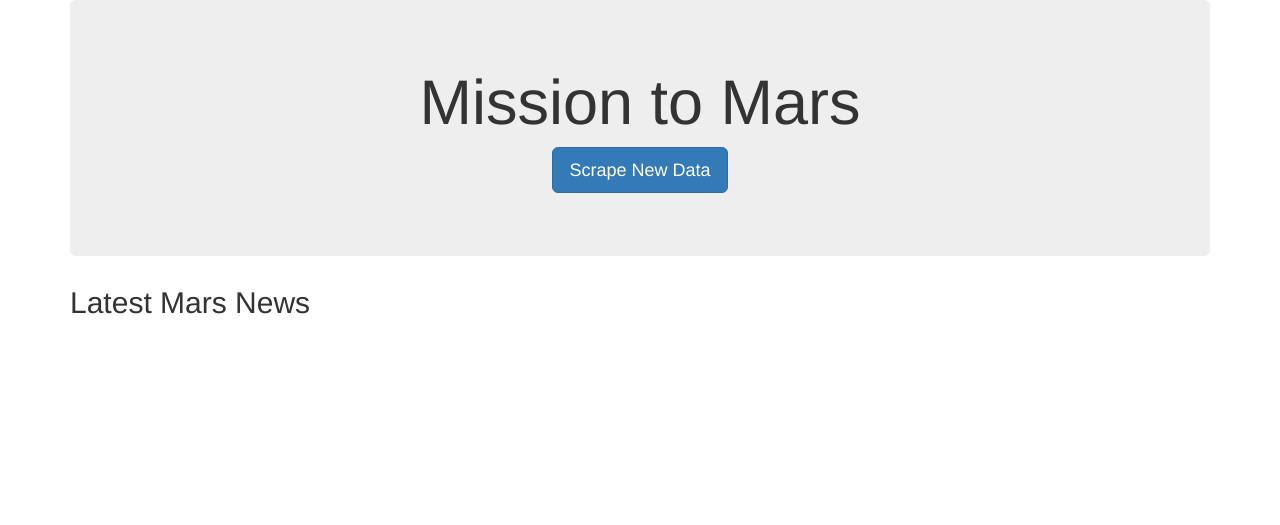
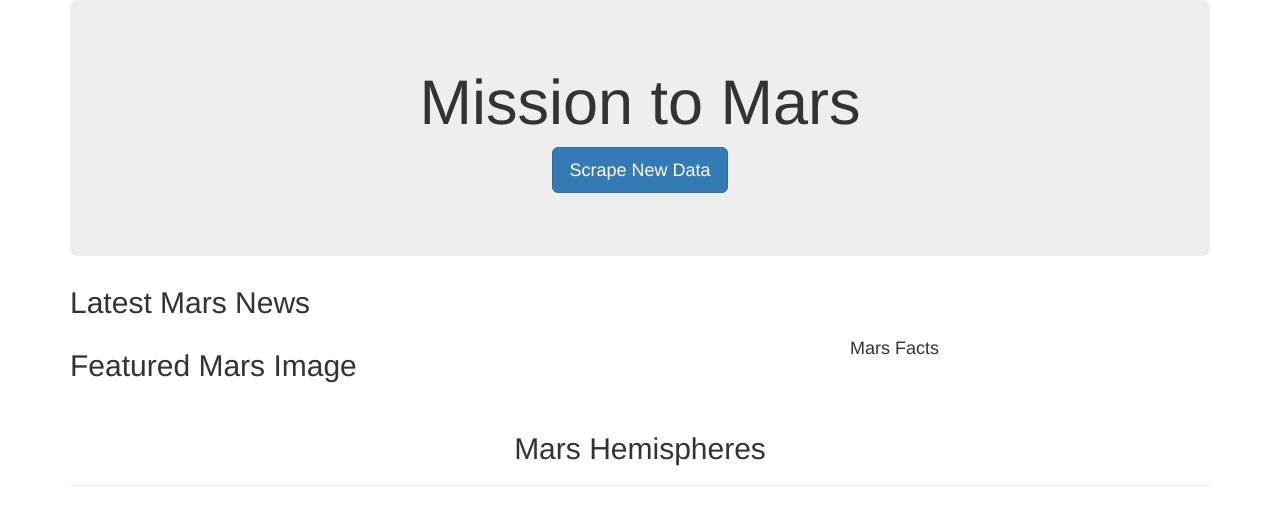
Before and after one commit to ludanzhan/Web-Scapping-from-NASA-website, a Flask app: page / in a window 1280 px wide. Shown: the top 525 px of the page. Run offline with Flask 2, Linux system fonts and the light colour scheme; data that the repository does not hold is empty; some libraries are stand-ins or nearby versions.

Commit message:
updating html

```diff
--- a/Missions_to_Mars/templates/index.html
+++ b/Missions_to_Mars/templates/index.html
@@ -24,6 +24,28 @@
       <p>{{mars.news_p}}</p>
     </div>
 
+    <div class="row">
+      <div class="col-md-8 border">
+        <h2>Featured Mars Image</h2>
+        <img src="{{mars.featured_image}}" >
+      </div>
+
+      <div class="col-md-4">
+        <h4>Mars Facts</h4>
+        {{mars.html_table | safe}}
+      </div>
+    </div>
+
+    <div class="row">
+      <div class="col-md-12">
+        <h2 style="text-align: center;">Mars Hemispheres </h2>
+        <hr>
+        <br>
+        {% for hemispheres in mars.hemisphere_image_urls %}
+        <img width="225 px" height="225 px" src="{{ hemispheres.img_url}}">
+        {% endfor %}
+      </div>
+    </div>
   </div>
 </body>
 
```
Also changed, not shown: Missions_to_Mars/scrape_mars.py (+10 -11 lines), 1 other file.
